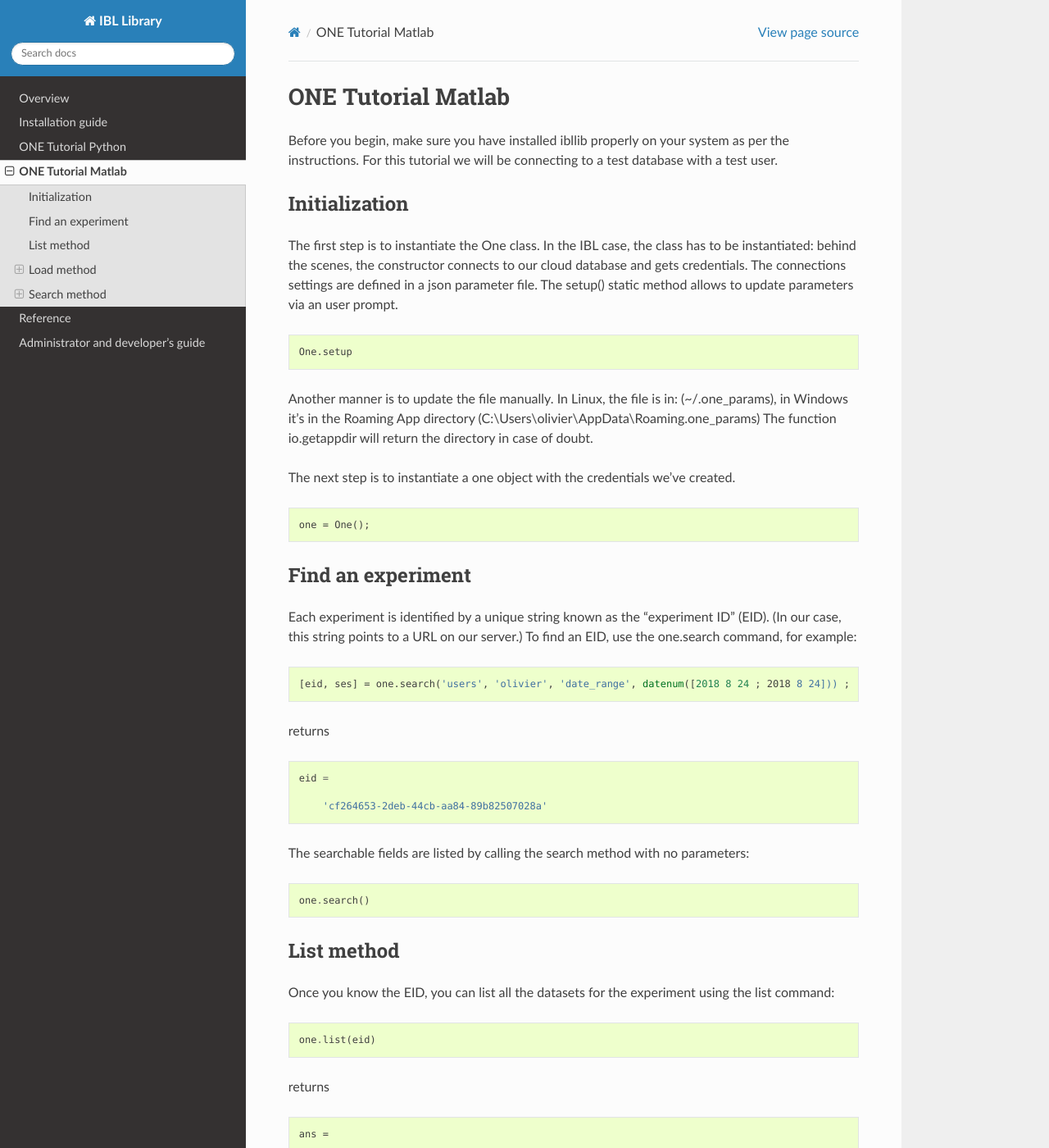
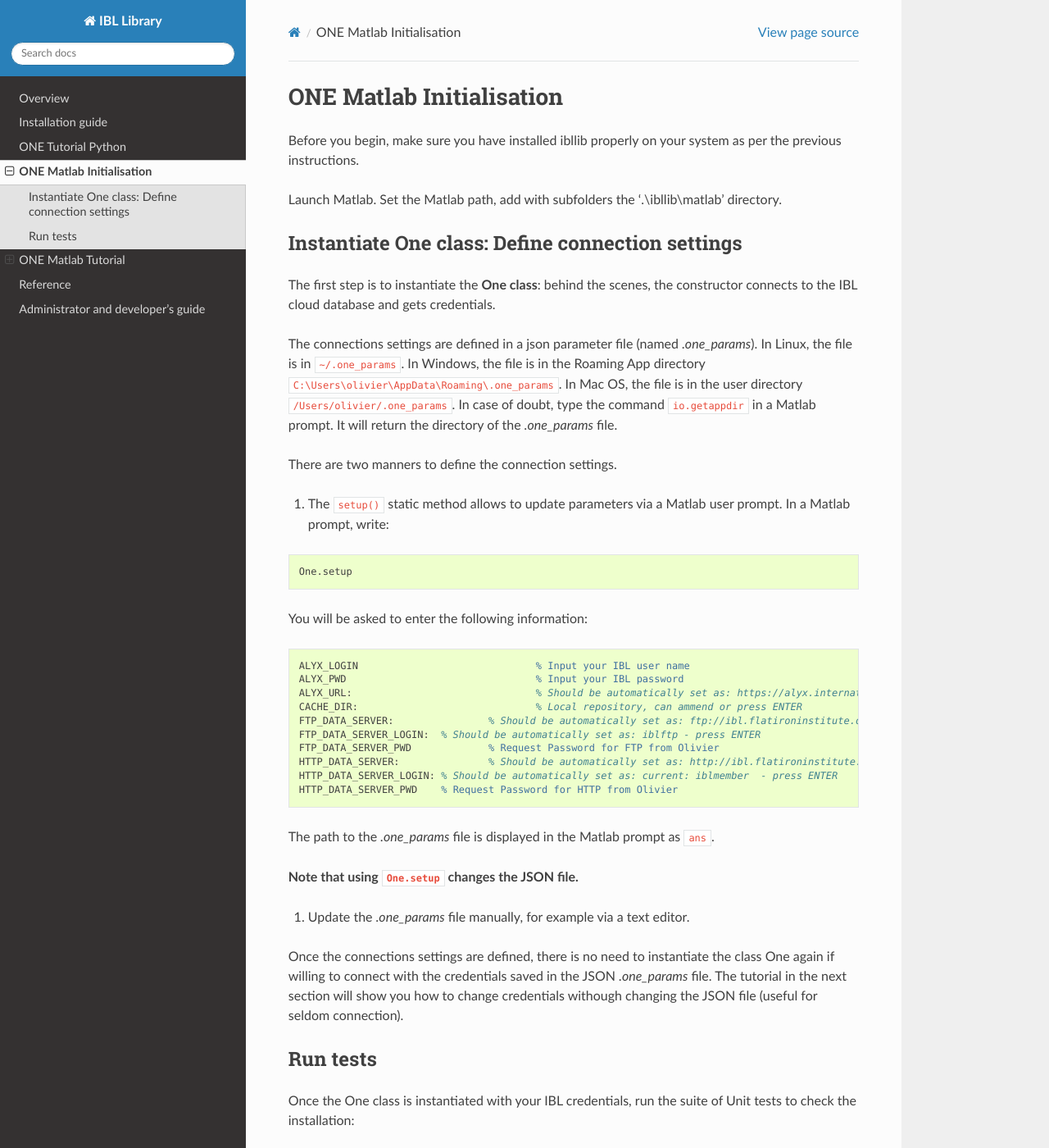
Before and after one commit to int-brain-lab/ibllib, a Sphinx documentation site: the page built from docs/03b_tutorial_matlab.md, in a window 1280 px wide and 1400 px high. Shown: the whole window at 82% size. Built offline with Sphinx 7.4.7 and the Read the Docs theme 2.0.0, drawn with Linux system fonts in a browser that asks for light colours; some of the changed text lies outside the part shown.

Commit message:
Changed text ONE Matlab instruction. Deleted in 02_installation.

````diff
--- a/docs/03b_tutorial_matlab.md
+++ b/docs/03b_tutorial_matlab.md
@@ -1,26 +1,100 @@
-# ONE Tutorial Matlab
+# ONE Matlab Initialisation
 
-Before you begin, make sure you have installed ibllib properly on your system as per the instructions.
-For this tutorial we will be connecting to a  test database with a test user.
+Before you begin, make sure you have installed ibllib properly on your system as per the previous instructions.
 
-## Initialization
+Launch Matlab.
+Set the Matlab path, add with subfolders the '.\ibllib\matlab' directory.
 
-The first step is to instantiate the One class. In the IBL case, the class has to be instantiated: behind the scenes, the constructor connects to our cloud database and gets credentials.
-The connections settings are defined in a json parameter file. The setup() static method allows to update parameters via an user prompt.
+## Instantiate One class: Define connection settings
+
+The first step is to instantiate the **One class**: behind the scenes, the constructor connects to the IBL cloud database and gets credentials.
+
+The connections settings are defined in a json parameter file (named *.one_params*).
+In Linux, the file is in `~/.one_params`.
+In Windows, the file is in the Roaming App directory `C:\Users\olivier\AppData\Roaming\.one_params`.
+In Mac OS, the file is in the user directory `/Users/olivier/.one_params`.
+In case of doubt, type the command `io.getappdir` in a Matlab prompt. It will return the directory of the *.one_params* file.
+
+
+There are two manners to define the connection settings.
+
+1. The `setup()` static method allows to update parameters via a Matlab user prompt.
+In a Matlab prompt, write:
 
 ```matlab
 One.setup
 ```
-Another manner is to update the file manually. In Linux, the file is in:
-(~/.one_params), in Windows it's in the Roaming App directory (C:\Users\olivier\AppData\Roaming\.one_params)
-The function io.getappdir will return the directory in case of doubt.
 
-The next step is to instantiate a one object with the credentials we've created.
+You will be asked to enter the following information:
+
+```matlab
+ALYX_LOGIN 				% Input your IBL user name
+ALYX_PWD				% Input your IBL password
+ALYX_URL:				% Should be automatically set as: https://alyx.internationalbrainlab.org - press ENTER
+CACHE_DIR:				% Local repository, can ammend or press ENTER
+FTP_DATA_SERVER: 		% Should be automatically set as: ftp://ibl.flatironinstitute.org - press ENTER
+FTP_DATA_SERVER_LOGIN:	% Should be automatically set as: iblftp - press ENTER
+FTP_DATA_SERVER_PWD		% Request Password for FTP from Olivier
+HTTP_DATA_SERVER: 		% Should be automatically set as: http://ibl.flatironinstitute.org  - press ENTER
+HTTP_DATA_SERVER_LOGIN: % Should be automatically set as: current: iblmember  - press ENTER
+HTTP_DATA_SERVER_PWD	% Request Password for HTTP from Olivier
+```
+
+The path to the *.one_params* file is displayed in the Matlab prompt as `ans`.
+
+**Note that using `One.setup` changes the JSON file.**
+
+
+
+2. Update the *.one_params* file manually, for example via a text editor.
+
+
+Once the connections settings are defined, there is no need to instantiate the class One again if willing to connect with the credentials saved in the JSON *.one_params* file.
+The tutorial in the next section will show you how to change credentials withough changing the JSON file (useful for seldom connection).
+
+
+
+## Run tests
+
+Once the One class is instantiated with your IBL credentials, run the suite of Unit tests to check the installation:
+
+```matlab
+RunTestsIBL('All')
+
+```
+
+If you see any Failure message, report on GitHub or contact Olivier.
+If not, you are ready for the tutorial of the next section !
+
+
+# ONE Matlab Tutorial
+
+## Create ONE object
+
+Once the One class is instantiated, we can create an **one object**.
+
+### With default connection settings
+
+Type in Matlab prompt:
+
 ```matlab
 one = One();
 ```
 
+### With different connection settings for single time use
+
+For this tutorial we will be connecting to a **test database** with a **test user**. As these credentials will be use for this tutorial only, we do not want to change the base parameters of the JSON *.one_params* file.
+
+To change the credentials without changing the JSON *.one_params* file, type:
+```matlab
+one = One('alyx_login', 'test_user', 'alyx_pwd', 'TapetesBloc18',...
+               'alyx_url', 'https://test.alyx.internationalbrainlab.org');
+```
+
+
+
 ## Find an experiment
+
 Each experiment is identified by a unique string known as the "experiment ID" (EID). (In our case, this string points to a URL on our server.) To find an EID, use the one.search command, for example:
 
 ```matlab
````
Also changed, not shown: docs/02_installation.md (+1 -23 lines).
